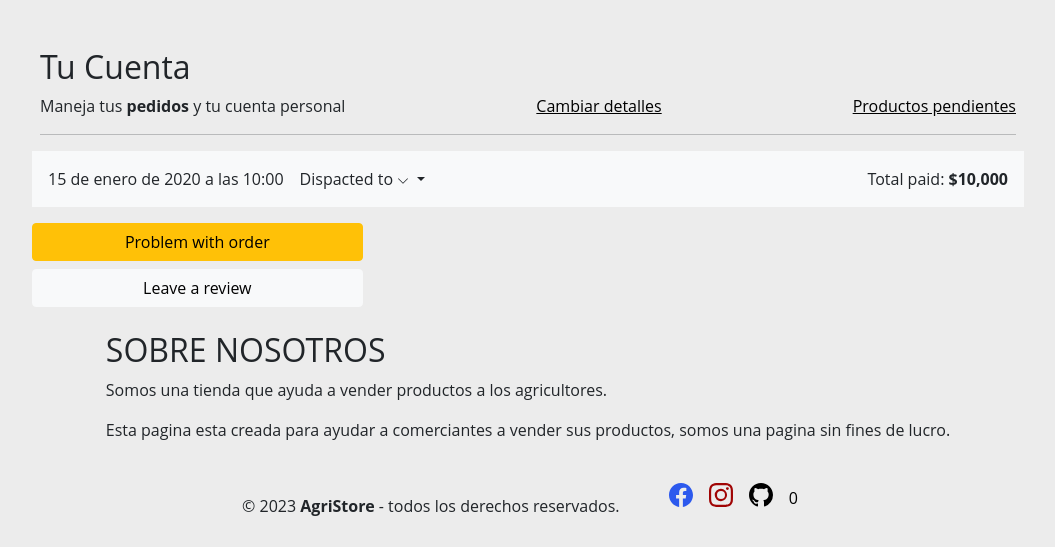
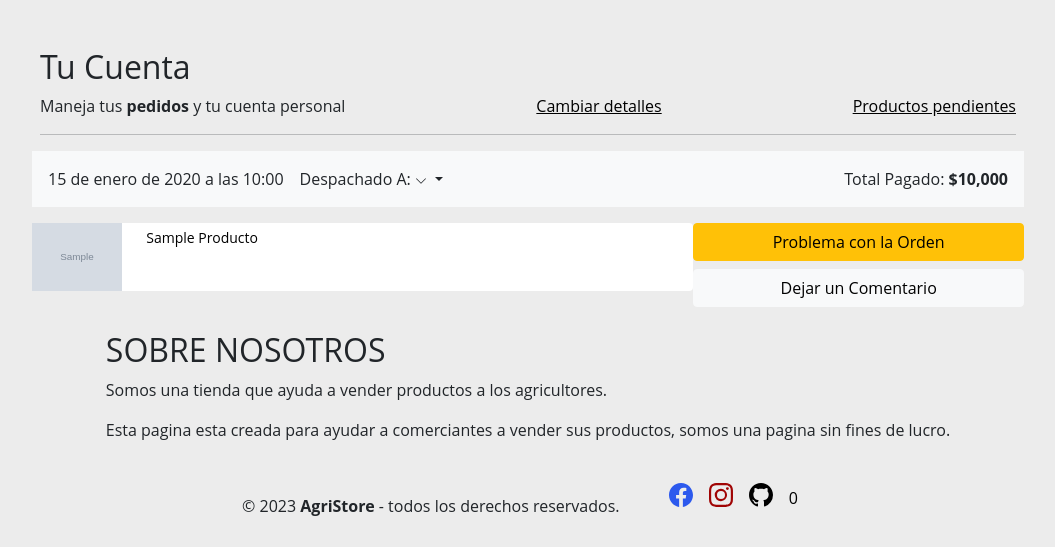
Before and after one commit to PipeHaze/AgriStore, a Django app: page /account/dashboard/ in a window 1280 px wide. Shown: the part 77-624 px from the top of the page, without its empty margins (112-1167 px from the left). Run offline with Django 4.2, Linux system fonts and the light colour scheme; a user stored in the database is signed in; tables that the repository leaves empty hold one stand-in row (values such as "Sample post"); grey boxes marked "Sample" are stand-in pictures; some libraries are stand-ins or nearby versions.

Commit message:
agregar producto comprado del cliente a su dashboard

```diff
--- a/account/views.py
+++ b/account/views.py
@@ -15,9 +15,9 @@ from pedidos.views import pedido_usuarios
 
 @login_required
 def dashboard(request):
-    pedidos = pedido_usuarios(request) #trae los pedidos de los usuarios de esta vista creada
+    pedido = pedido_usuarios(request) #trae los pedidos de los usuarios de esta vista creada
     return render(request,
-                  'account/user/dashboard.html', {'pedidos': pedidos})
+                  'account/user/dashboard.html', {'pedido': pedido})
 
 @login_required
 def edit_details(request):
--- a/pedidos/models.py
+++ b/pedidos/models.py
@@ -18,7 +18,7 @@ class Pedido(models.Model):
     modificado = models.DateTimeField(auto_now=True)
     total_pagado = models.DecimalField(max_digits=7, decimal_places=3)
     pedido_key = models.CharField(max_length=200)
-    estado_factura = models.BooleanField(default=False)
+    estado_factura = models.BooleanField(default=True)
 
     class Meta:
         ordering = ('-creado',)
--- a/pedidos/views.py
+++ b/pedidos/views.py
@@ -35,5 +35,5 @@ def payment_confirmation(data):
 
 def pedido_usuarios(request):
     user_id = request.user.id
-    pedidos = Pedido.objects.filter(user_id=user_id).filter(estado_factura=True)
-    return pedidos
+    pedido = Pedido.objects.filter(user_id=user_id).filter(estado_factura=True)
+    return pedido
--- a/tiendita/templates/account/user/dashboard.html
+++ b/tiendita/templates/account/user/dashboard.html
@@ -16,7 +16,7 @@
         <hr />
     </div>
     <div class="container" style="max-width: 1000px">
-        {% for pedido in pedidos %}
+        {% for pedido in pedido %}
         <div class="row g-3">
 
           <div class="col-12 bg-light p-3 d-flex justify-content-between">
@@ -25,7 +25,7 @@
               <div class="pe-3">{{ pedido.creado }}</div>
               <div class="dropdown">
               <a class="text-reset text-decoration-none dropdown-toggle" href="#" role="link" id="dropdownLink" data-bs-toggle="dropdown" aria-expanded="false">
-              Dispacted to
+              Despachado A:
               <svg xmlns="http://www.w3.org/2000/svg" width="12" height="12" fill="currentColor" class="bi bi-chevron-down" viewBox="0 0 16 16">
                 <path fill-rule="evenodd" d="M1.646 4.646a.5.5 0 0 1 .708 0L8 10.293l5.646-5.647a.5.5 0 0 1 .708.708l-6 6a.5.5 0 0 1-.708 0l-6-6a.5.5 0 0 1 0-.708z"/>
               </svg>
@@ -41,16 +41,37 @@
 
             </div>
             <div class="text-end">
-              Total paid: <span class="fw-bold">${{ pedido.total_pagado }}</span>
+              Total Pagado: <span class="fw-bold">${{ pedido.total_pagado }}</span>
             </div>
           </div>
           <div class="col-md-5 col-lg-4 order-md-last p-0 order-3">
             <div class="d-grid gap-2 ">
-              <button class="btn btn-warning" type="button">Problem with order</button>
-              <button class="btn btn-light" type="button">Leave a review</button>
+              <button class="btn btn-warning" type="button">Problema con la Orden</button>
+              <button class="btn btn-light" type="button">Dejar un Comentario</button>
             </div>
           </div>
 
+          <div class="col-md-7 col-lg-8 p-0">
+
+            {% for item in pedido.items.all %}
+
+            <div class="card mb-3 border-0">
+              <div class="row g-0">
+                <div class="col-md-2 d-none d-md-block">
+                  <img class="img-fluid" style="width:90px" src="{{item.producto.imagen.url}}" />
+                </div>
+                <div class="col-md-10">
+                  <div class="card-body p-1">
+                    <a class="text-decoration-none" href="{{ item.producto.get_absolute_url }}">
+                      <p class="card-text small">{{item.producto|title}}</p>
+                    </a>
+                  </div>
+                </div>
+              </div>
+            </div>
+
+
+            {% endfor %}
 
 
         </div>
--- a/tiendita/views.py
+++ b/tiendita/views.py
@@ -113,5 +113,6 @@ def delete(request, slug):
     producto = get_object_or_404(Producto, slug=slug, en_stock=True, creado_por=request.user)
     producto.delete()
     return redirect('tiendita:listado')
+
 def informacion(request):
     return render(request, 'app/informacion.html')
```
Also changed, not shown: media/frutas.jpg (added), media/media/frutas_6fqoJM1.jpg (added).
